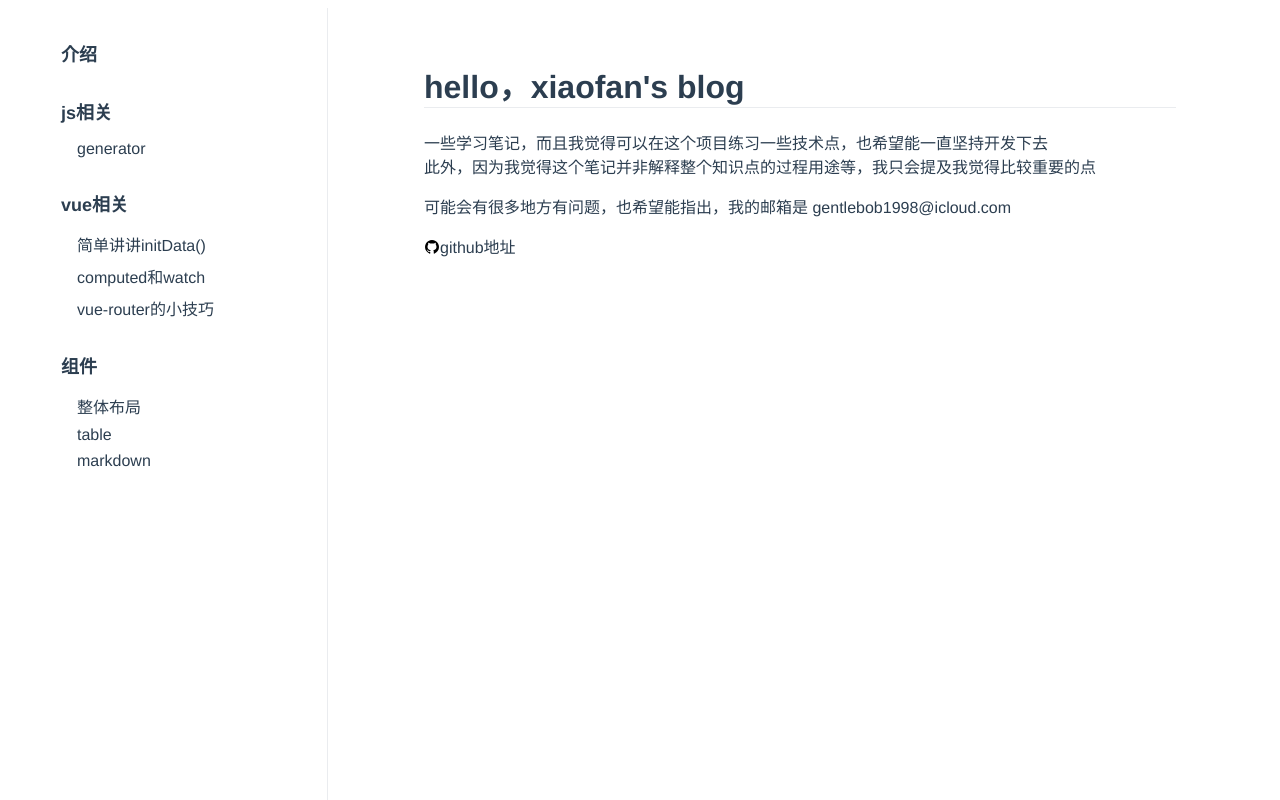
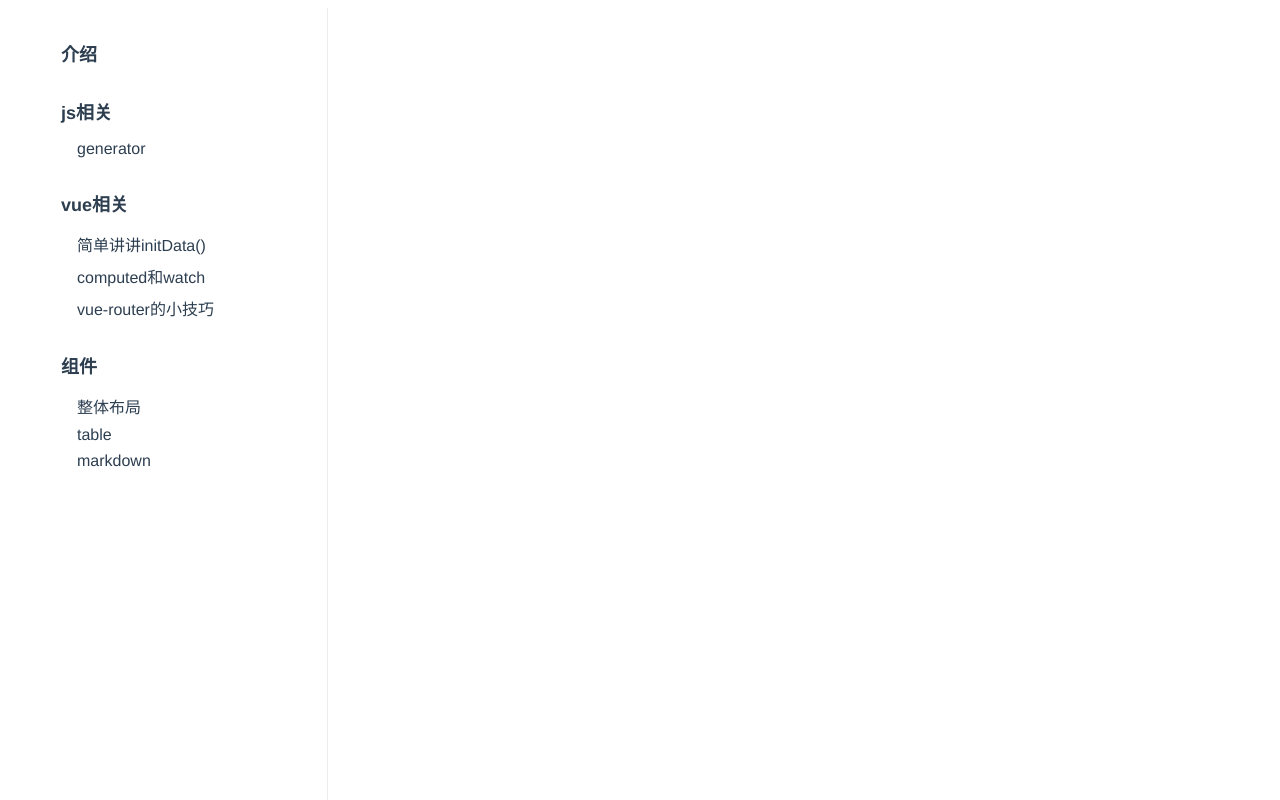
Before and after one commit to workkk98/vue-blog-template, a Vue app: page /vue/computedwatch in a window 1280 px wide. Built offline with nearby package versions, Linux system fonts and the light colour scheme.

Commit message:
feat: 使用单路由，动态获取markdown组件

```diff
--- /dev/null
+++ b/src/markdowns/default.md
@@ -0,0 +1 @@
+# sorry, can't find this markdown.
--- /dev/null
+++ b/src/markdowns/index.md
@@ -0,0 +1,5 @@
+一些学习笔记，而且我觉得可以在这个项目练习一些技术点，也希望能一直坚持开发下去
+此外，因为我觉得这个笔记并非解释整个知识点的过程用途等，我只会提及我觉得比较重要的点
+可能会有很多地方有问题，也希望能指出，我的邮箱是 gentlebob1998@icloud.com
+
+github地址
--- /dev/null
+++ b/src/markdowns/route.js
@@ -0,0 +1,37 @@
+
+const markdownsComponent = {
+  index: function () {
+    return import('@/markdowns/index.md')
+  },
+  componentsMarkdown: function () {
+    return import('@/markdowns/components/markdown.md')
+  },
+  default () {
+    return import('@/markdowns/default.md')
+  }
+}
+const components = Object.keys(markdownsComponent)
+
+// 根据规则返回字符串 例如path = /component/markdown 转换后 componentMarkdown
+function getComponentName (path) {
+  const pattern = /\/(\w+)/g
+  // 如果path是 '/' 特殊处理下
+  if (path === '/') {
+    return 'index'
+  }
+  return path.match(pattern).reduce((prev, curr, index) => {
+    if (index === 0) {
+      return prev + curr.slice(1)
+    } else {
+      return prev + String.fromCharCode(curr.charCodeAt(1) - 32) + curr.slice(2)
+    }
+  }, '')
+}
+
+export default {
+  getComponent (path) {
+    // path匹配对应的markdown组件
+    const formatPath = getComponentName(path)
+    return components.indexOf(formatPath) > -1 ? markdownsComponent[formatPath]() : markdownsComponent.default()
+  }
+}
--- a/src/router.js
+++ b/src/router.js
@@ -1,62 +1,25 @@
 import Vue from 'vue'
 import VueRouter from 'vue-router'
-import store from './store/index'
+// import store from './store/index'
 const index = () => import(/* webpackChunkName: "group-views" */ './views')
-const generatorView = () => import(/* webpackChunkName: "group-views" */ './views/js/generator')
-const styleTable = () => import(/* webpackChunkName: "group-views" */ './views/components/table')
-const layoutCom = () => import(/* webpackChunkName: "group-views" */ './views/components/layout')
-const initDataView = () => import(/* webpackChunkName: "group-views" */ './views/vue/InitData')
-const ComputedWatchView = () => import(/* webpackChunkName: "group-views" */ './views/vue/ComputedWatch')
-const VueRouterView = () => import(/* webpackChunkName: "group-views" */ './views/vue/VueRouter')
-const MarkdownView = () => import(/* webpackChunkName: "group-views" */ './views/components/markdown')
 
 Vue.use(VueRouter)
 
 const router = new VueRouter({
   routes: [
     {
-      path: '/',
-      component: index,
-      alias: '/index'
-    },
-    // js相关
-    {
-      path: '/js/generator',
-      component: generatorView
-    },
-    // vu相关
-    {
-      path: '/vue/initData',
-      component: initDataView
-    },
-    {
-      path: '/vue/computedwatch',
-      component: ComputedWatchView
-    },
-    {
-      path: '/vue/vue-router',
-      component: VueRouterView
-    },
-    // components相关
-    {
-      path: '/components/layout',
-      component: layoutCom
-    },
-    {
-      path: '/components/table',
-      component: styleTable,
-      name: 'styleTable'
-    },
-    {
-      path: '/components/markdown',
-      component: MarkdownView
+      path: '*',
+      component: index
     }
   ]
 })
 
 router.beforeEach((to, from, next) => {
-  console.log(store)
-  next()
+  if (to.path === from.path) {
+    next(false)
+  } else {
+    next()
+  }
 })
 
 export default router
--- a/src/views/index.vue
+++ b/src/views/index.vue
@@ -1,40 +1,26 @@
 <template>
-  <div class="index-container">
-    <h1 class="title">hello，xiaofan's blog</h1>
-    <div>
-      一些学习笔记，而且我觉得可以在这个项目练习一些技术点，也希望能一直坚持开发下去<br>
-      此外，因为我觉得这个笔记并非解释整个知识点的过程用途等，我只会提及我觉得比较重要的点
-    </div>
-    <div>
-      <p>可能会有很多地方有问题，也希望能指出，我的邮箱是 gentlebob1998@icloud.com</p>
-      <p><a target="_blank" href="https://github.com/workINgithub"><icon-svg svgId="icon-test1"></icon-svg>github地址</a></p>
-    </div>
-    <p></p>
+  <div class="container">
+    <div v-html="markdown"></div>
   </div>
 </template>
 
 <script>
+import mdRoute from '../markdowns/route'
 export default {
-  name: 'slog-index'
+  name: 'slog-index',
+  data () {
+    return {
+      markdown: ''
+    }
+  },
+  beforeRouteUpdate (to, from, next) {
+    mdRoute.getComponent(to.path).then((md) => {
+      this.markdown = md.default
+    })
+    next()
+  }
 }
 </script>
 
 <style scoped>
-.title {
-  border-bottom: 1px solid #eaecef;
-}
-a:link {
-  text-decoration: none;
-  color: #2c3e50;
-}
-a:visited {
-  text-decoration: none;
-  color: #2c3e50;
-}
-a:hover {
-  text-decoration: none;
-}
-a:active {
-  text-decoration: none;
-}
 </style>
```
Also changed, not shown: 1 other file (tests, documents, lock files or other folders).
